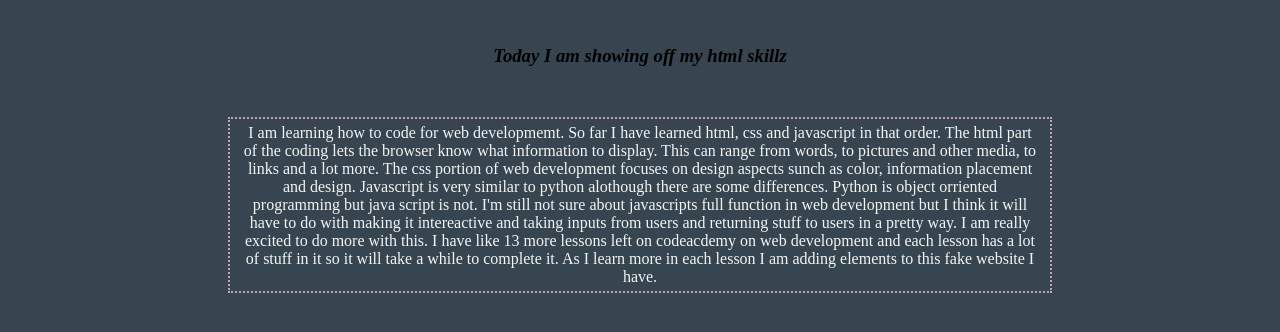
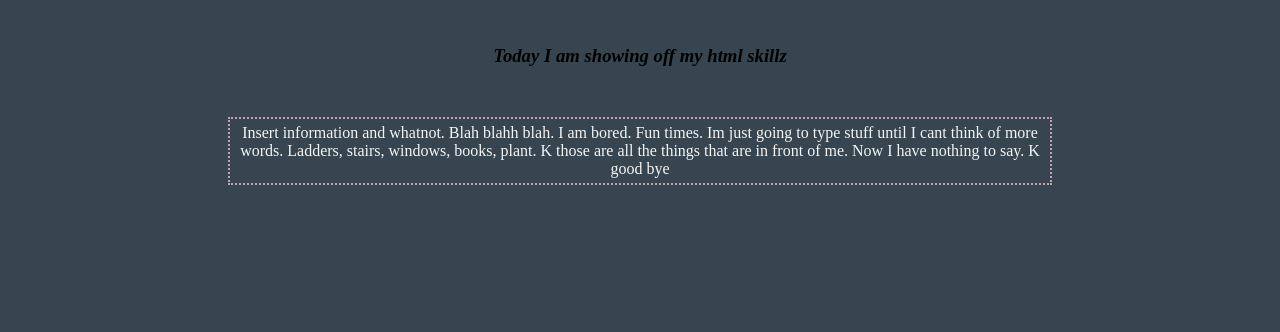
Before and after one commit to dee-vee/dee-vee, a plain HTML site: page index.html in a window 1280 px wide. Shown: the part 782-1114 px from the top of the page. After the commit the page ends 1017 px from the top, so only its background shows below. Drawn offline with Linux system fonts and the light colour scheme.

Commit message:
Update index.html

```diff
--- a/index.html
+++ b/index.html
@@ -13,7 +13,7 @@
 
   <h1>Welcome! I am Depika Anchaliya </h1>
   <h3> Today I am showing off my html skillz</h3>
-  <p> I am learning how to code for web developmemt. So far I have learned html, css and javascript in that order. The html part of the coding lets the browser know what information to display. This can range from words, to pictures and other media, to links and a lot more. The css portion of web development focuses on design aspects sunch as color, information placement and design. Javascript is very similar to python alothough there are some differences. Python is object orriented programming but java script is not. I'm still not sure about javascripts full function in web development but I think it will have to do with making it intereactive and taking inputs from users and returning stuff to users in a pretty way. I am really excited to do more with this. I have like 13 more lessons left on codeacdemy on web development and each lesson has a lot of stuff in it so it will take a while to complete it. As I learn more in each lesson I am adding elements to this fake website I have.  </p>
+  <p>  Insert information and whatnot. Blah blahh blah. I am bored. Fun times. Im just going to type stuff until I cant think of more words. Ladders, stairs, windows, books, plant. K those are all the things that are in front of me. Now I have nothing to say. K good bye </p>
 
   <nav>
     <a href="./test2.html"> Page 1 </a>
```
